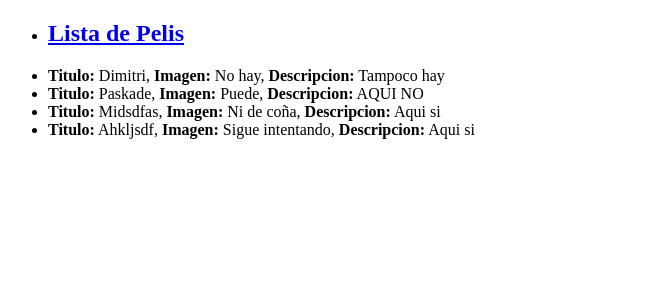
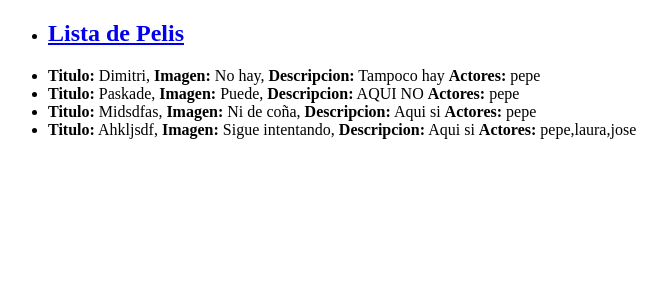
Before and after one commit to Dothrek/an-peli, an Angular app: page /ListaPelis in a window 1280 px wide. Shown: the top 300 px of the page, without its empty margins (0-667 px from the left). Built offline with nearby package versions, Linux system fonts and the light colour scheme.

Commit message:
cambio la constante PELIS para que reciba la cantidad de actores que tiene

```diff
--- a/src/app/lista-pelis.component.html
+++ b/src/app/lista-pelis.component.html
@@ -3,5 +3,6 @@
     <span><strong>Titulo:</strong> {{ peli.titulo }}, </span>
     <span><strong>Imagen:</strong> {{ peli.imagen }}, </span>
     <span><strong>Descripcion:</strong> {{ peli.descripcion }} </span>
+    <span><strong>Actores:</strong> {{ peli.actores }} </span>
   </li>
 </ul>
--- a/src/app/lista-pelis.component.ts
+++ b/src/app/lista-pelis.component.ts
@@ -3,10 +3,10 @@ import { Component, OnInit } from '@angular/core';
 import { Peli } from './peli';
 
 const PELIS: Peli[] = [
-  { titulo: 'Dimitri', imagen: 'No hay', descripcion: 'Tampoco hay' },
-  { titulo: 'Paskade', imagen: 'Puede', descripcion: 'AQUI NO' },
-  { titulo: 'Midsdfas', imagen: 'Ni de coña', descripcion: 'Aqui si' },
-  { titulo: 'Ahkljsdf', imagen: 'Sigue intentando', descripcion: 'Aqui si' }
+  { titulo: 'Dimitri', imagen: 'No hay', descripcion: 'Tampoco hay', actores: ['pepe'] },
+  { titulo: 'Paskade', imagen: 'Puede', descripcion: 'AQUI NO', actores: ['pepe'] },
+  { titulo: 'Midsdfas', imagen: 'Ni de coña', descripcion: 'Aqui si', actores: ['pepe'] },
+  { titulo: 'Ahkljsdf', imagen: 'Sigue intentando', descripcion: 'Aqui si', actores: ['pepe', 'laura', 'jose'] }
 ]
 
 @Component({
--- a/src/app/peli.ts
+++ b/src/app/peli.ts
@@ -2,4 +2,5 @@ export class Peli {
   titulo: string;
   imagen: string;
   descripcion: string;
+  actores: string[];
 }
```
